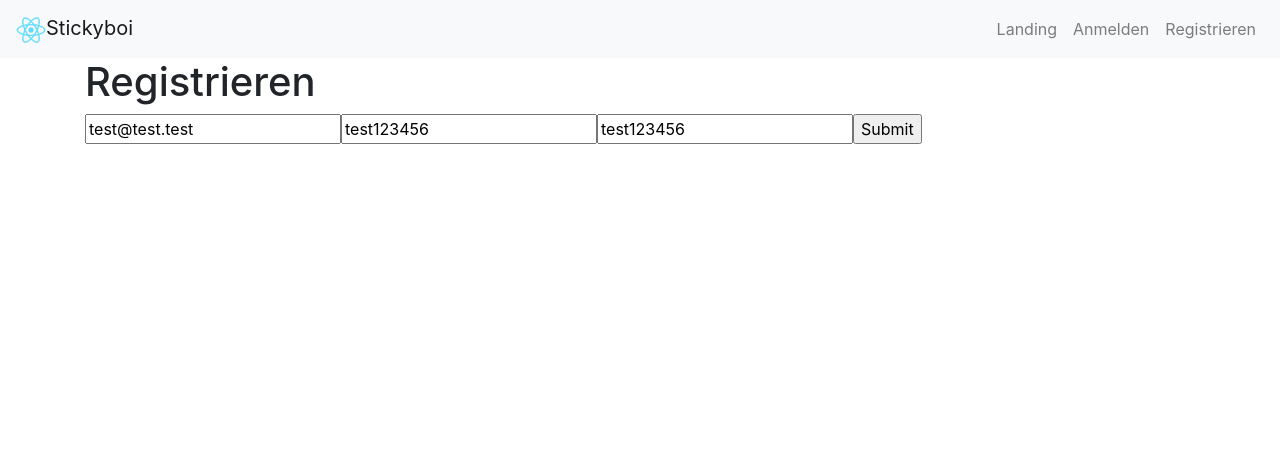
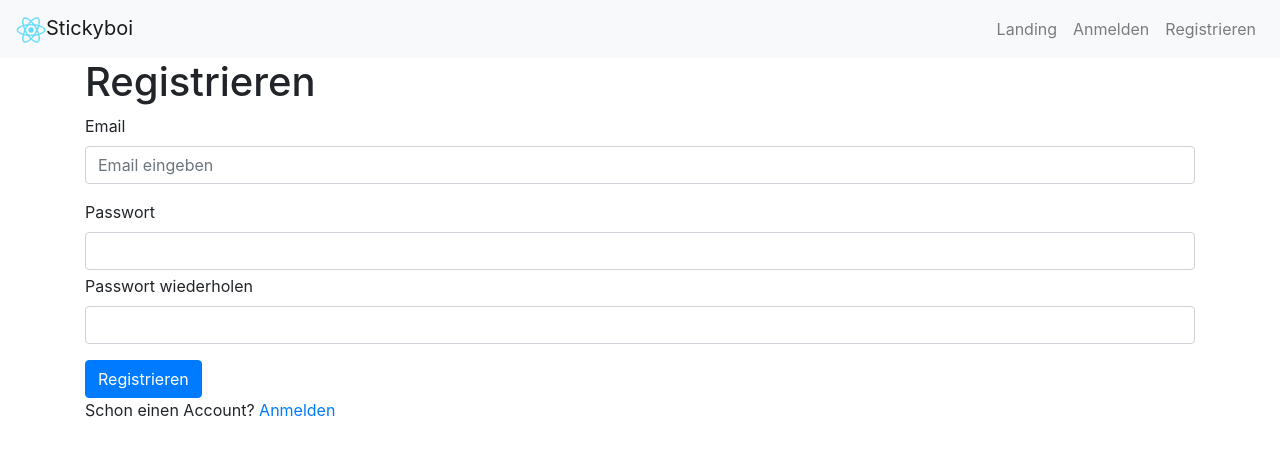
Before and after one commit to s7evinkelevra/woke-customer-timer, a React (Create React App) app: page /signup in a window 1280 px wide. Shown: the top 456 px of the page. Built offline with nearby package versions, Linux system fonts and the light colour scheme; no server answers.

Commit message:
refactor to bootstrap

```diff
--- a/src/components/Auth/SignIn.js
+++ b/src/components/Auth/SignIn.js
@@ -1,11 +1,11 @@
-import React, { useContext } from 'react';
+import React, { useState } from 'react';
 import { useForm } from 'react-hook-form';
-import { useHistory } from 'react-router-dom';
+import { Link, useHistory } from 'react-router-dom';
 
-import { loginWithEmail } from './helper';
-import { SignUpLink } from './SignUp';
+import { loginWithEmail, SignUpLink } from './helper';
 
 import * as ROUTES from '../../config/routes';
+import { Button, Form } from 'react-bootstrap';
 
 const SignIn = (props) => (
   <div>
@@ -16,6 +16,7 @@ const SignIn = (props) => (
 );
 
 const SignInForm = props => {
+  const [firebaseError, setFirebaseError] = useState("");
 
   let history = useHistory();
   const { register, handleSubmit, watch, errors, getValues } = useForm();
@@ -24,24 +25,47 @@ const SignInForm = props => {
     console.log(data);
 
     try {
-      const user = await loginWithEmail(getValues('email'), getValues('password1'));
+      await loginWithEmail(getValues('email'), getValues('password'));
+      setFirebaseError("");
       history.push(ROUTES.HOME);
     } catch (error) {
+      setFirebaseError(error.message);
       console.log(error);
     }
   }
 
   return (
-    <form onSubmit={handleSubmit(onSubmit)}>
+    <Form onSubmit={handleSubmit(onSubmit)}>
+      <Form.Group controlId="formMail">
+        <Form.Label>Email</Form.Label>
+        <Form.Control type="email" name="email" placeholder="Email eingeben" defaultValue="test@test.test" ref={register({required:true})} />
+        <Form.Text className="text-muted">
+          {errors.email && <span>Email is required!</span>}
+        </Form.Text>
+      </Form.Group>
+
+      <Form.Group controlId="formPassword">
+        <Form.Label>Passwort</Form.Label>
+        <Form.Control type="password" name="password" defaultValue="test123456" ref={register({ required: true })} />
+        <Form.Text className="text-muted">
+          {errors.password && <span>Password is required!</span>}
+          {firebaseError != "" && <span>{firebaseError}</span>}
+        </Form.Text>
+      </Form.Group>
+      <Button variant="primary" type="submit">Anmelden</Button>
+    </Form>
+
+/*     <form onSubmit={handleSubmit(onSubmit)}>
       <input name="email" defaultValue="test@test.test" ref={register({ required: true })} />
       {errors.email && <span>yeeee</span>}
 
-      <input name="password1" defaultValue="test123456" ref={register({ required: true })} />
+      <input type="password" name="password1" defaultValue="test123456" ref={register({ required: true })} />
       {errors.password1 && <span>Pflichtfeld</span>}
 
       <input type="submit" />
-    </form>
+    </form> */
   );
 }
 
+
 export default SignIn;
--- a/src/components/Auth/SignUp.js
+++ b/src/components/Auth/SignUp.js
@@ -1,14 +1,17 @@
-import React, {useContext} from 'react';
+import React, {useState} from 'react';
 import { useForm } from 'react-hook-form';
 import { Link, useHistory } from 'react-router-dom';
+import { Button, Form } from 'react-bootstrap';
 
-import { createUserWithEmail } from './helper';
+
+import { createUserWithEmail, SignInLink } from './helper';
 import * as ROUTES from '../../config/routes';
 
 const SignUp = () => (
   <div>
     <h1>Registrieren</h1>
     <SignUpForm />
+    <SignInLink />
   </div>
 )
 
@@ -16,14 +19,17 @@ const SignUp = () => (
 const SignUpForm = props => {
   let history = useHistory();
 
+  const [firebaseError, setFirebaseError] = useState("");
   const { register, handleSubmit, watch, errors, getValues } = useForm();
 
   const onSubmit = async (data) => {
     try {
       const user = await createUserWithEmail(getValues('email'),getValues('password1'));
+      setFirebaseError("");
       history.push(ROUTES.HOME)
     } catch (error) {
       console.log(error);
+      setFirebaseError(error.message);
     }
   }
 
@@ -31,28 +37,51 @@ const SignUpForm = props => {
     return pw === getValues('password1');
   }
 
+  console.log(errors.password2);
+
   return (
-    <form onSubmit={handleSubmit(onSubmit)}>
+    <Form onSubmit={handleSubmit(onSubmit)}>
+      <Form.Group controlId="formMail">
+        <Form.Label>Email</Form.Label>
+        <Form.Control type="email" name="email" placeholder="Email eingeben" ref={register({ required: true })} />
+        <Form.Text className="text-muted">
+          {errors.email && <span>Email is required!</span>}
+        </Form.Text>
+      </Form.Group>
+
+      <Form.Group controlId="formPassword">
+        <Form.Label>Passwort</Form.Label>
+        <Form.Control type="password" name="password1" ref={register({ required: true })} />
+        <Form.Text className="text-muted">
+          {errors.password1 && <span>Password is required!</span>}
+        </Form.Text>
+
+        <Form.Label>Passwort wiederholen</Form.Label>
+        <Form.Control type="password" name="password2" ref={register({ required: true, validate: isSame })} />
+        <Form.Text className="text-muted">
+          {errors.password2 && errors.password2.type == "validate" && <span>Passwords don't match!</span>}
+          {firebaseError != "" && <span>{firebaseError}</span>}
+        </Form.Text>
+      </Form.Group>
+
+
+      <Button variant="primary" type="submit">Registrieren</Button>
+    </Form>
+
+/*     <form onSubmit={handleSubmit(onSubmit)}>
       <input name="email" defaultValue="test@test.test" ref={register({ required: true })} />
       {errors.email && <span>yeeee</span>}
 
-      <input name="password1" defaultValue="test123456" ref={register({ required: true })} />
+      <input type="password" name="password1" defaultValue="test123456" ref={register({ required: true })} />
       {errors.password1 && <span>Pflichtfeld</span>}
 
-      <input name="password2" defaultValue="test123456" ref={register({ required: true, validate: isSame })} />
+      <input type="password" name="password2" defaultValue="test123456" ref={register({ required: true, validate: isSame })} />
       {errors.password2 && <span>Passwörter müssen Übereinstimmen!</span>}
       {errors.errorMessage?.message}
 
       <input type="submit" />
-    </form>
+    </form> */
   );
 }
 
-const SignUpLink = () => (
-  <p>
-    Noch keinen Account? <Link to={ROUTES.SIGN_UP}>Registrieren</Link>
-  </p>
-)
-
-export { SignUpLink };
 export default SignUp;
--- a/src/components/Auth/helper.js
+++ b/src/components/Auth/helper.js
@@ -1,7 +1,10 @@
 import firebase from 'firebase/app';
 import { useContext } from 'react';
+import { Link } from 'react-router-dom';
+
 import { userContext } from '../userContext';
 import { createUserData } from '../DB/helper';
+import * as ROUTES from '../../config/routes';
 
 // just a wrapper for accessing the data from the provider
 export const useSession = () => {
@@ -34,4 +37,20 @@ export const createUserWithEmail = async (email, password) => {
   }
 };
 
+
+const SignUpLink = () => (
+  <p>
+    Noch keinen Account? <Link to={ROUTES.SIGN_UP}>Registrieren</Link>
+  </p>
+)
+export { SignUpLink };
+
+const SignInLink = () => (
+  <p>
+    Schon einen Account? <Link to={ROUTES.SIGN_IN}>Anmelden</Link>
+  </p>
+)
+export { SignInLink };
+
+
 export const signOut = () => firebase.auth().signOut();
```
